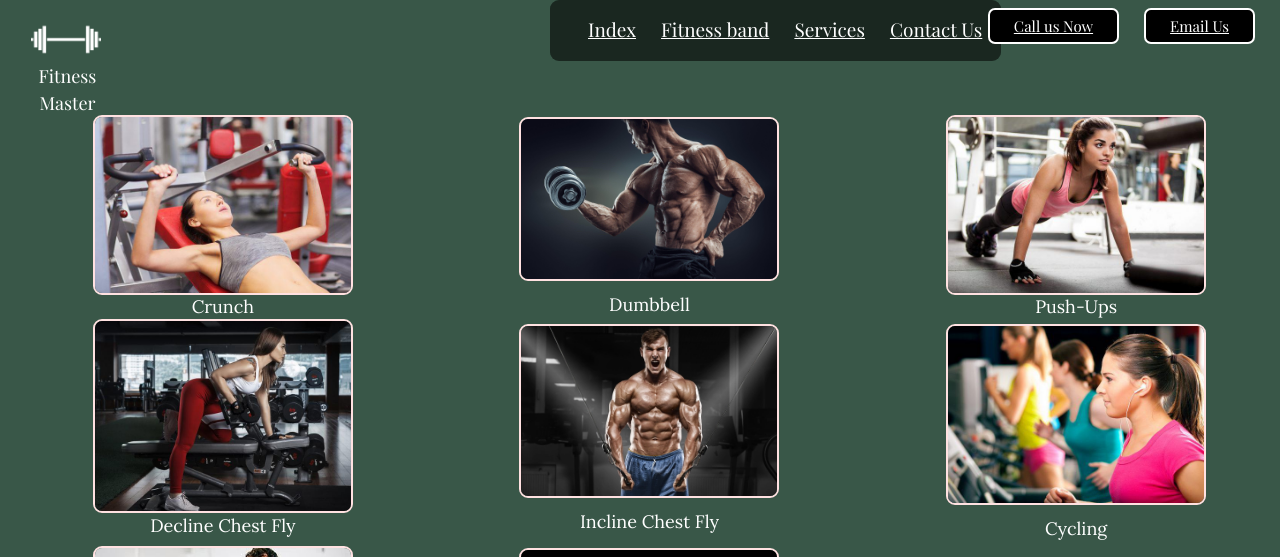
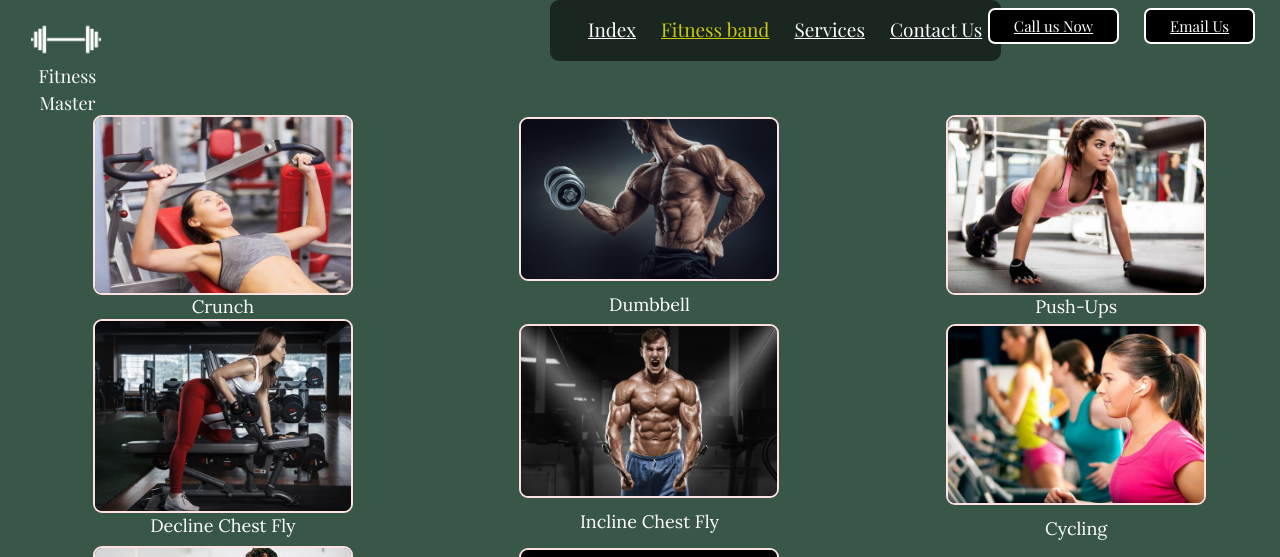
Before and after one commit to NithinraoOdela/Fitness-Master--GYM-, a website: page views/fitness.html in a window 1280 px wide. Shown: the top 557 px of the page. Drawn offline with nearby package versions, Linux system fonts and the light colour scheme.

Commit message:
Update fitness.html

```diff
--- a/views/fitness.html
+++ b/views/fitness.html
@@ -26,7 +26,7 @@
             <div class="nav">
                 <ul>
                     <li class="space"><a href="../index.html" id="index">Index </a></li>
-                    <li class="space"><a href="fitness.html">Fitness band</a></li>
+                    <li class="space"><a href="fitness.html" id="fitness">Fitness band  </a></li>
                     <li class="space"><a href="services.html" id="services">Services</a></li>
                     <li class="space"><a href="contact.html">Contact Us</a></li>
                 </ul>
```
